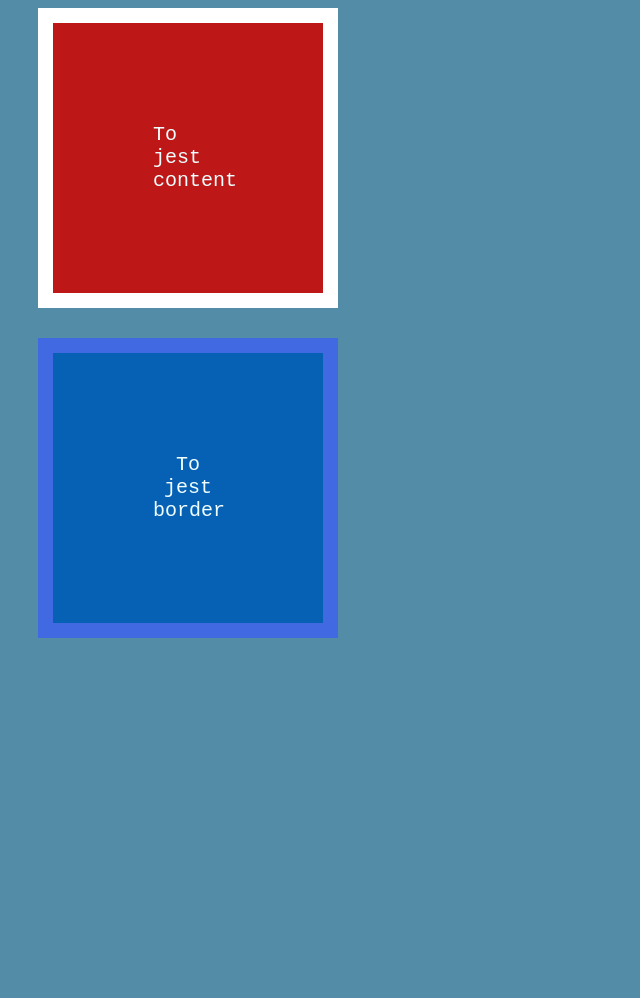
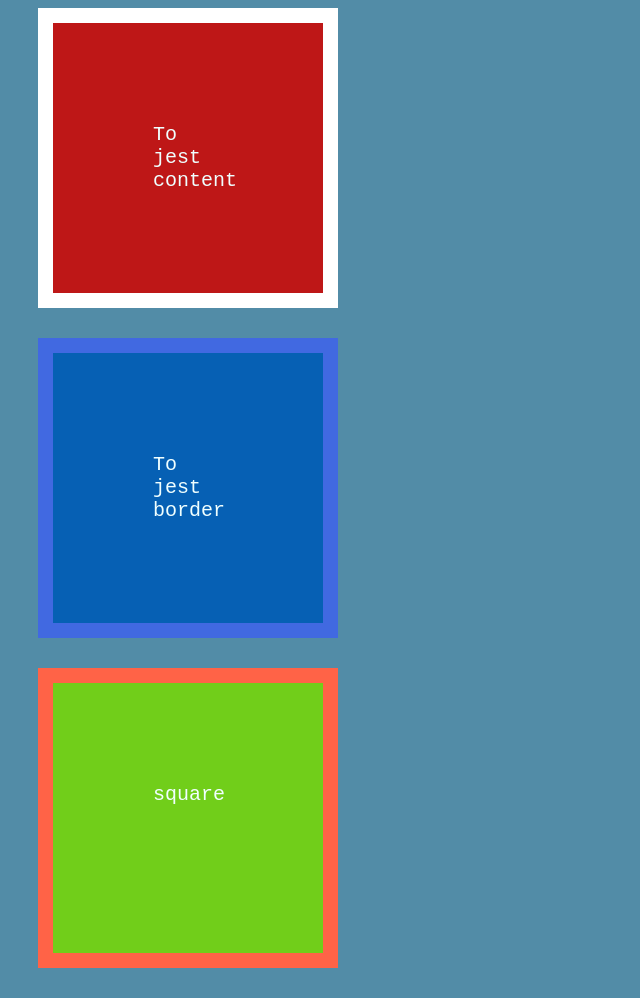
Before and after one commit to TomaszKulaDev/box-model, a plain HTML site: page index.html in a window 1280 px wide. Shown: the part 71-1069 px from the top of the page, without its empty margins (0-640 px from the left). Before the commit the page ends 800 px from the top, so only its background shows below. Drawn offline with Linux system fonts and the light colour scheme.

Commit message:
bit clean code

```diff
--- a/index.html
+++ b/index.html
@@ -13,7 +13,7 @@
 
 <div class="content">To jest content</div>
 <div class="border"> To jest border</div>
-
+<div class="square">square</div>
 
 </body>
 </html>
--- a/style.css
+++ b/style.css
@@ -12,12 +12,12 @@ text-transform: uppercase;
 div {
 width: 300px; /* DRY */
 height: 300px;
+box-sizing:border-box;
+padding: 100px 100px;
 }
 
 .content {
-    background: rgb(190, 23, 23);
-    box-sizing:border-box;
-    padding: 100px 100px;
+    background-color: rgb(190, 23, 23);
     border: 15px solid white;
     margin: 30px;
 }
@@ -26,10 +26,12 @@ height: 300px;
     -Margines w kolumnie jest wybierany wiekszy z 2 elementów. */
 .border {
     background-color: rgb(6, 96, 180);
-    box-sizing: border-box;
     border: 15px solid royalblue;
-    padding: 100px 100px;
-    text-align:center;
     margin: 30px;
+}
 
+.square {
+    background-color: rgb(113, 206, 26);
+    border: 15px solid tomato;
+    margin: 30px;
 }
```
